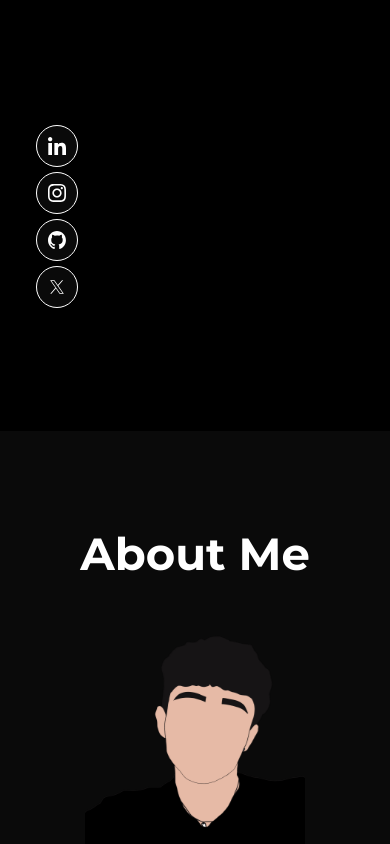
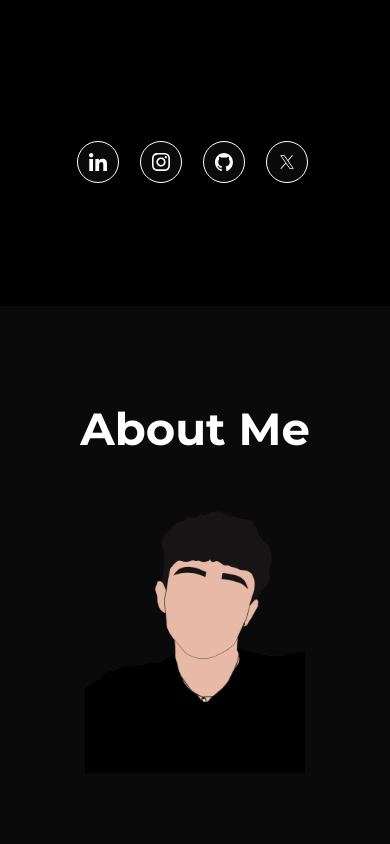
Before and after one commit to CristianDCM/portfolio-web, a React (Create React App) app: page / in a window 390 px wide. Shown: the part 1080-1924 px from the top of the page. Built offline with nearby package versions, Linux system fonts and the light colour scheme.

Commit message:
Actualizar estilos de iconos sociales para mejorar la alineación y el espaciado

```diff
--- a/src/App.css
+++ b/src/App.css
@@ -148,14 +148,28 @@ span.navbar-text {
     display: flex;
     align-items: center;
 }
+
 .social-icon {
-    display: inline-block;
-    margin-left: 14px;
+  display: flex;
+  flex-direction: row;
+  justify-content: center;   /* Centra horizontalmente */
+  align-items: center;
+  gap: 16px;
+  margin-top: 16px;
+  width: 100%;               /* Ocupa todo el ancho disponible */
+}
+
+.social-icon a {
+  margin-right: 0;
+  margin-bottom: 0;
 }
 
 @media (max-width: 768px) {
+  .social-icon {
+    justify-content: center;
+  }
   .social-icon a {
-    margin-left: 10px;
+    margin-left: 0;
   }
   .navbar-brand img { /* Responsive mobile logo */
     width: 100%;
```
